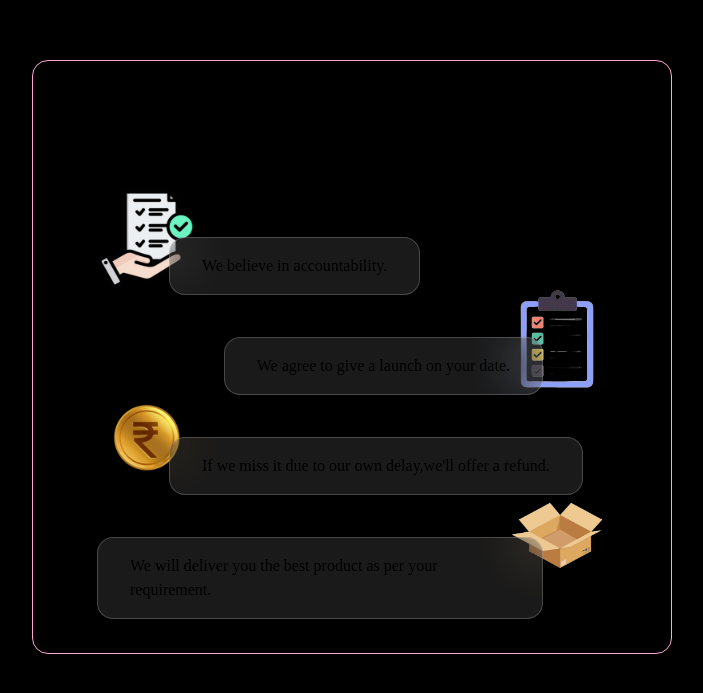
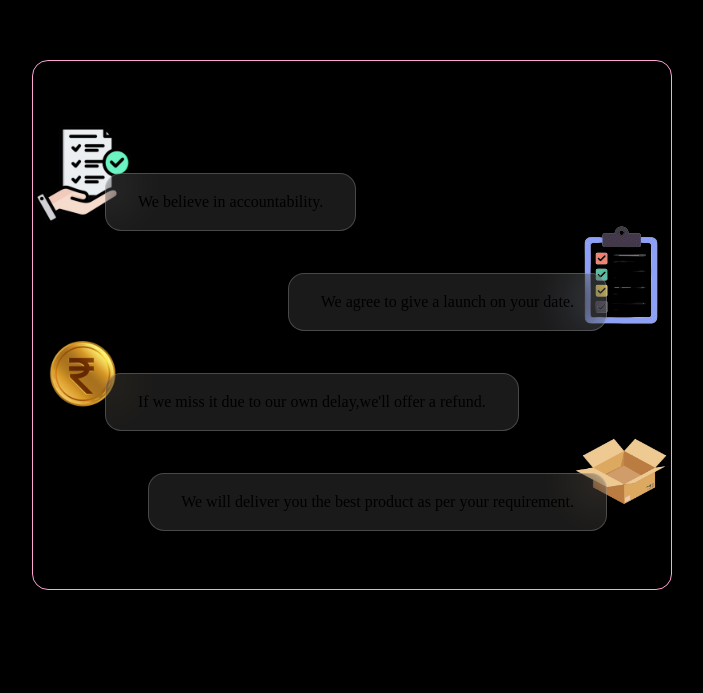
Before and after one commit to thelazybugger/Virsion-1, a website: page index.html in a window 1280 px wide. Shown: the part 5058-5751 px from the top of the page, without its empty margins (288-991 px from the left). Drawn offline with nearby package versions, Linux system fonts and the light colour scheme.

Commit message:
Update index.html

```diff
--- a/index.html
+++ b/index.html
@@ -315,7 +315,7 @@
                 class="text-black py-[5em] z-[30] pb-[15em] px-[2em]  md:px-[8em] lg:px-[12em] xl:px-[20em] min-h-fit  ">
                 <div class=" bg-transparent  py-16 rounded-2xl glass border-pink-300 z-[10] blur-300% launch-time-outer-box">
 
-                    <div class="mt-[4em] px-[1em] sm:px-[4em] ">
+
                         <div style="font-family:Lora" class="relative">
                             <div class="flex mt-[4em] sm:mt-0 items-center"><img alt="Accountability icon - clipboard"
                                     loading="lazy" width="25" height="25" decoding="async" data-nimg="1" class="w-25 h-25 z-1"
@@ -355,7 +355,7 @@
                             </div>
                         </div>
                     </div>
-                </div>
+
             </section>
 
 
```
